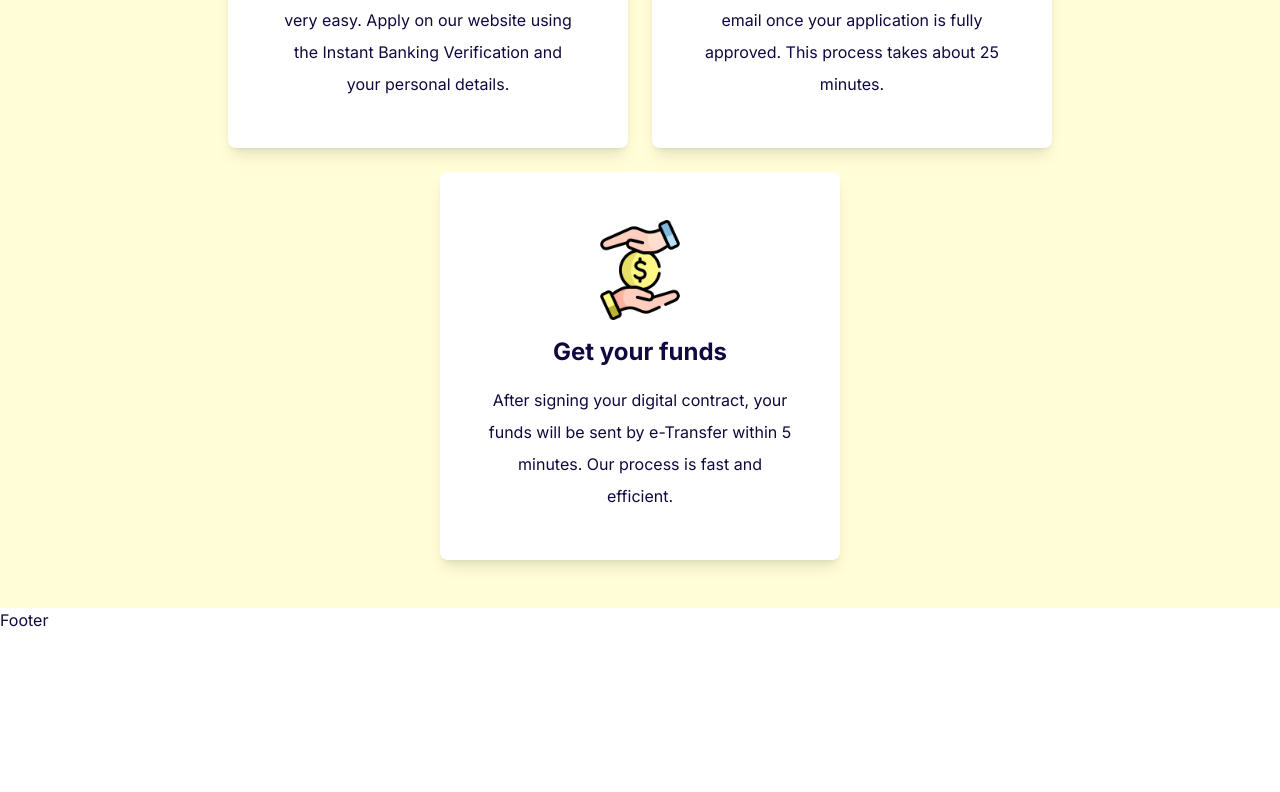
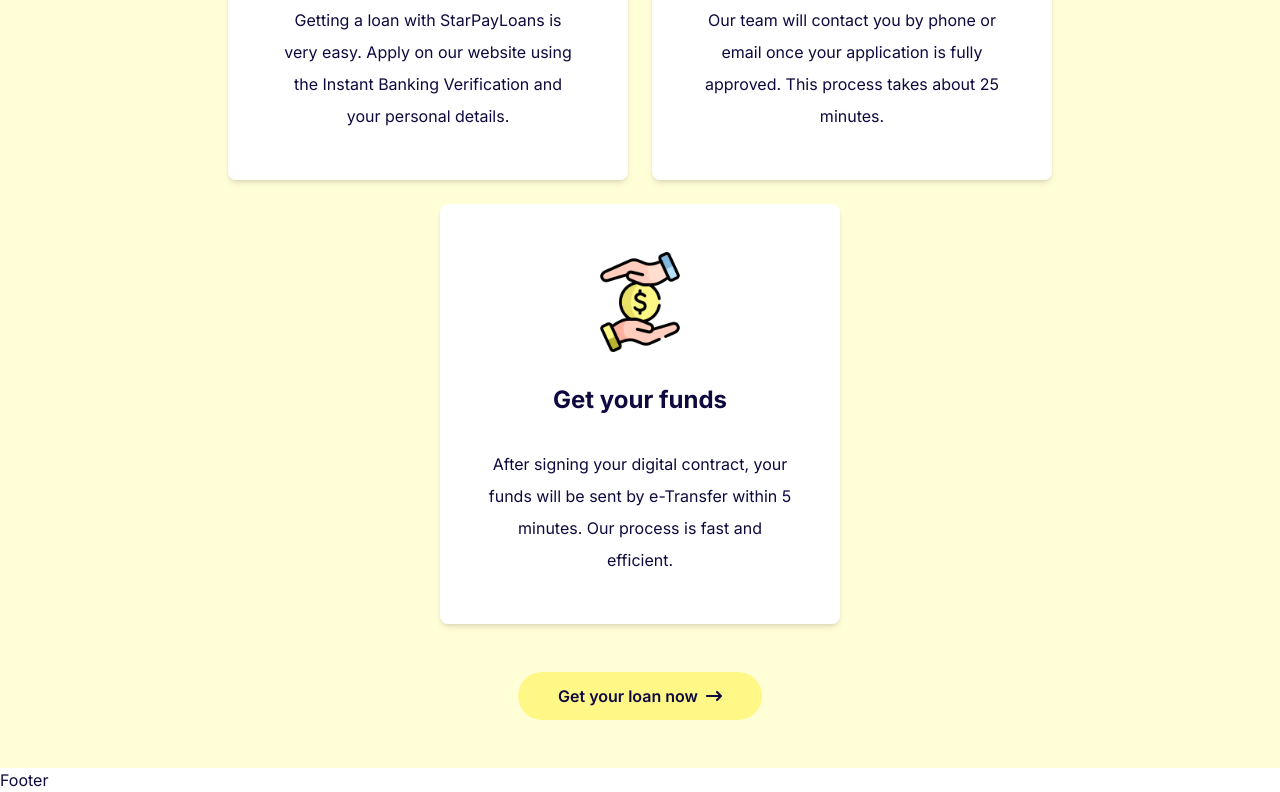
Before and after one commit to jarangit/fl-star-pay-loans, a Next.js app: page / in a window 1280 px wide. Shown: the part 1132-1924 px from the top of the page. Before the commit the page ends 1764 px from the top, so only its background shows below. Built offline with nearby package versions, Linux system fonts and the light colour scheme.

Commit message:
improve: get your loan section

```diff
--- a/app/components/sections/get-your-loan.tsx
+++ b/app/components/sections/get-your-loan.tsx
@@ -2,6 +2,7 @@ import React from 'react'
 import Column from '../elements/column'
 import Row from '../elements/row'
 import Image from 'next/image'
+import { FaArrowRightLong } from 'react-icons/fa6'
 
 type Props = {}
 
@@ -40,7 +41,7 @@ const GetYourLoan = (props: Props) => {
           <>
             {list.map((item, key) => (
               <div key={key}>
-                <Column className=' bg-white rounded-lg shadow-lg py-12 p-12 text-center items-center gap-4 max-w-[400px]'>
+                <Column className=' bg-white rounded-lg shadow-md py-12 p-12 text-center items-center gap-8 max-w-[400px]'>
                   <Image
                     src={item.image}
                     alt=''
@@ -54,6 +55,13 @@ const GetYourLoan = (props: Props) => {
             ))}
           </>
         </Row>
+
+        <button className='bg-[#FFF887] py-3 px-10 rounded-full font-semibold w-fit mx-auto'>
+          <Row className='gap-2'>
+            <div>Get your loan now </div>
+            <FaArrowRightLong />
+          </Row>
+        </button>
       </Column>
     </div>
   )
```
